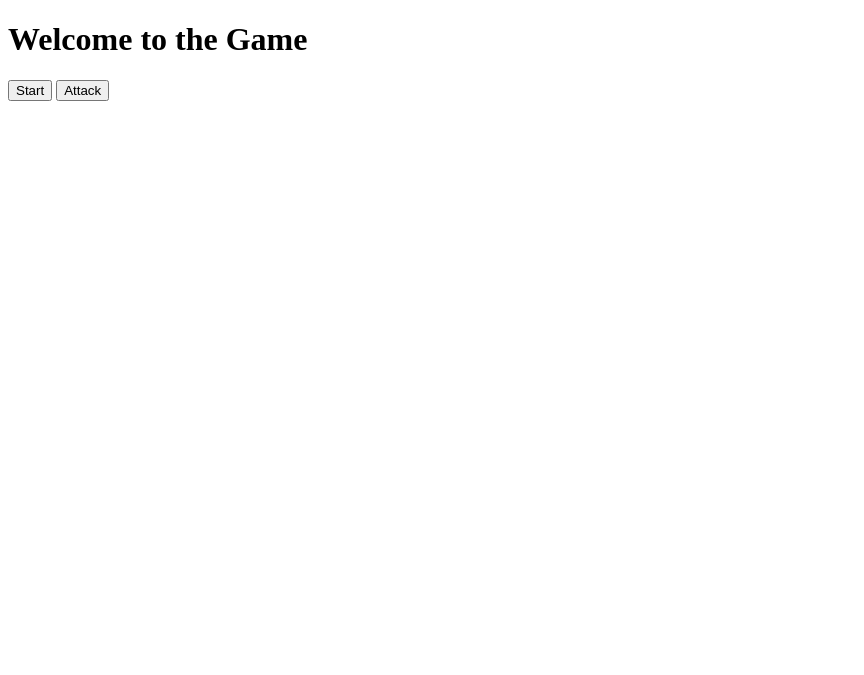
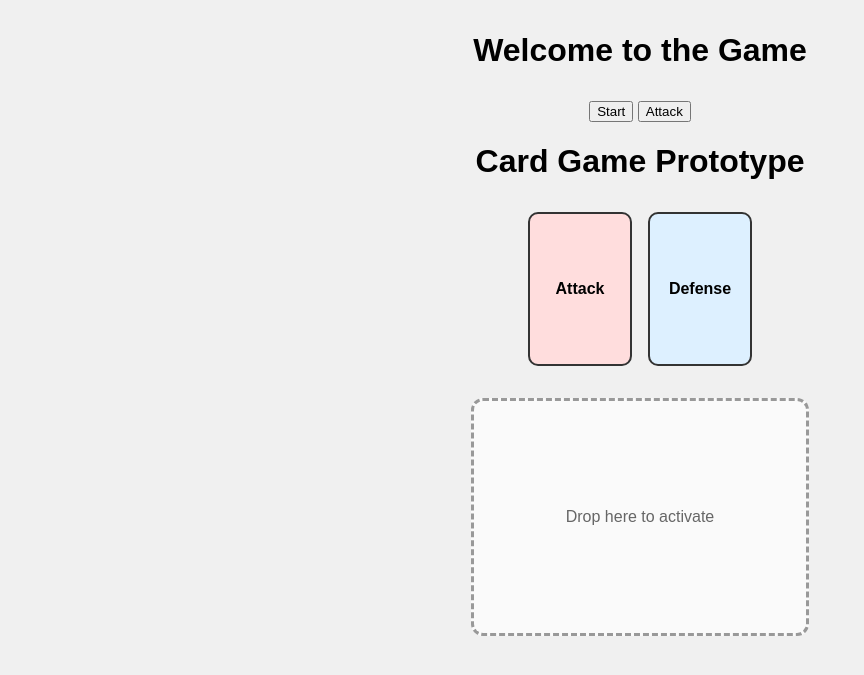
Before and after one commit to nherbert25/flask_game_blueprint, a Flask app: page /game in a window 1280 px wide. Shown: the top 675 px of the page, without its empty margins (0-864 px from the left). Run offline with Flask 3, Linux system fonts and the light colour scheme.

Commit message:
add interactive cards

```diff
--- a/flask_game_blueprint/__init__.py
+++ b/flask_game_blueprint/__init__.py
@@ -4,8 +4,8 @@ flask_game_bp = Blueprint(
     "flask_game_bp",
     __name__,
     template_folder="../templates/game",
-    static_folder="../static/game",
-    static_url_path="/game/static"
+    static_folder="../static",
+    static_url_path="/flask_game_blueprint/static"
 )
 
 from . import routes
--- a/flask_game_blueprint/routes.py
+++ b/flask_game_blueprint/routes.py
@@ -5,6 +5,7 @@ from .logic import GameSession
 # Dummy in-memory state
 sessions = {}
 
+@flask_game_bp.route("/", methods=["GET"])
 @flask_game_bp.route("/game", methods=["GET"])
 def game_home():
     return render_template("index.html")
--- /dev/null
+++ b/static/css/styles.css
@@ -0,0 +1,59 @@
+body {
+  font-family: sans-serif;
+  text-align: center;
+  background-color: #f0f0f0;
+  margin: 2em;
+}
+
+h1 {
+  margin-bottom: 1em;
+}
+
+.card-container {
+  display: flex;
+  justify-content: center;
+  gap: 1em;
+  margin-bottom: 2em;
+}
+
+.card {
+  width: 100px;
+  height: 150px;
+  border: 2px solid #333;
+  border-radius: 10px;
+  background-color: white;
+  display: flex;
+  justify-content: center;
+  align-items: center;
+  cursor: grab;
+  font-weight: bold;
+  user-select: none;
+}
+
+.card.attack {
+  background-color: #ffdddd;
+}
+
+.card.defense {
+  background-color: #ddf0ff;
+}
+
+.drop-zone {
+  width: 300px;
+  height: 200px;
+  border: 3px dashed #999;
+  margin: 0 auto;
+  border-radius: 12px;
+  padding: 1em;
+  display: flex;
+  align-items: center;
+  justify-content: center;
+  color: #666;
+  background-color: #ffffffaa;
+}
+
+#log {
+  margin-top: 2em;
+  font-size: 1.2em;
+  color: #333;
+}
--- /dev/null
+++ b/static/js/scripts.js
@@ -0,0 +1,29 @@
+const cards = document.querySelectorAll(".card");
+const dropZone = document.getElementById("activation-zone");
+const log = document.getElementById("log");
+
+cards.forEach(card => {
+  card.addEventListener("dragstart", e => {
+    e.dataTransfer.setData("text/plain", card.dataset.type);
+    e.dataTransfer.effectAllowed = "move";
+  });
+});
+
+dropZone.addEventListener("dragover", e => {
+  e.preventDefault();
+  dropZone.style.backgroundColor = "#d4ffd4";
+});
+
+dropZone.addEventListener("dragleave", e => {
+  dropZone.style.backgroundColor = "#ffffffaa";
+});
+
+dropZone.addEventListener("drop", e => {
+  e.preventDefault();
+  dropZone.style.backgroundColor = "#ffffffaa";
+  const cardType = e.dataTransfer.getData("text/plain");
+
+  if (cardType) {
+    log.textContent = `Activated a ${cardType.toUpperCase()} card!`;
+  }
+});
--- a/templates/game/index.html
+++ b/templates/game/index.html
@@ -1,8 +1,11 @@
 <!DOCTYPE html>
-<html>
+<html lang="en">
 <head>
-    <title>Game</title>
-    <link rel="stylesheet" href="{{ url_for('flask_game_bp.static', filename='styles.css') }}">
+  <meta charset="UTF-8" />
+  <meta name="viewport" content="width=device-width, initial-scale=1.0"/>
+  <title>Card Game Prototype</title>
+  <link rel="stylesheet" href="{{ url_for('flask_game_bp.static', filename='css/styles.css') }}">
+
 </head>
 <body>
     <h1>Welcome to the Game</h1>
@@ -31,5 +34,27 @@
             .then(data => document.getElementById("game-log").innerText = data.result);
         }
     </script>
+
+
+
+  <h1>Card Game Prototype</h1>
+
+  <div class="card-container">
+    <div class="card attack" draggable="true" data-type="attack">Attack</div>
+    <div class="card defense" draggable="true" data-type="defense">Defense</div>
+  </div>
+
+  <div class="drop-zone" id="activation-zone">
+    Drop here to activate
+  </div>
+
+  <div id="log"></div>
+  <script src="{{ url_for('flask_game_bp.static', filename='js/scripts.js') }}"></script>
+
+
+
+
+
+
 </body>
 </html>
```
Also changed, not shown: static/game/styles.css (deleted).
